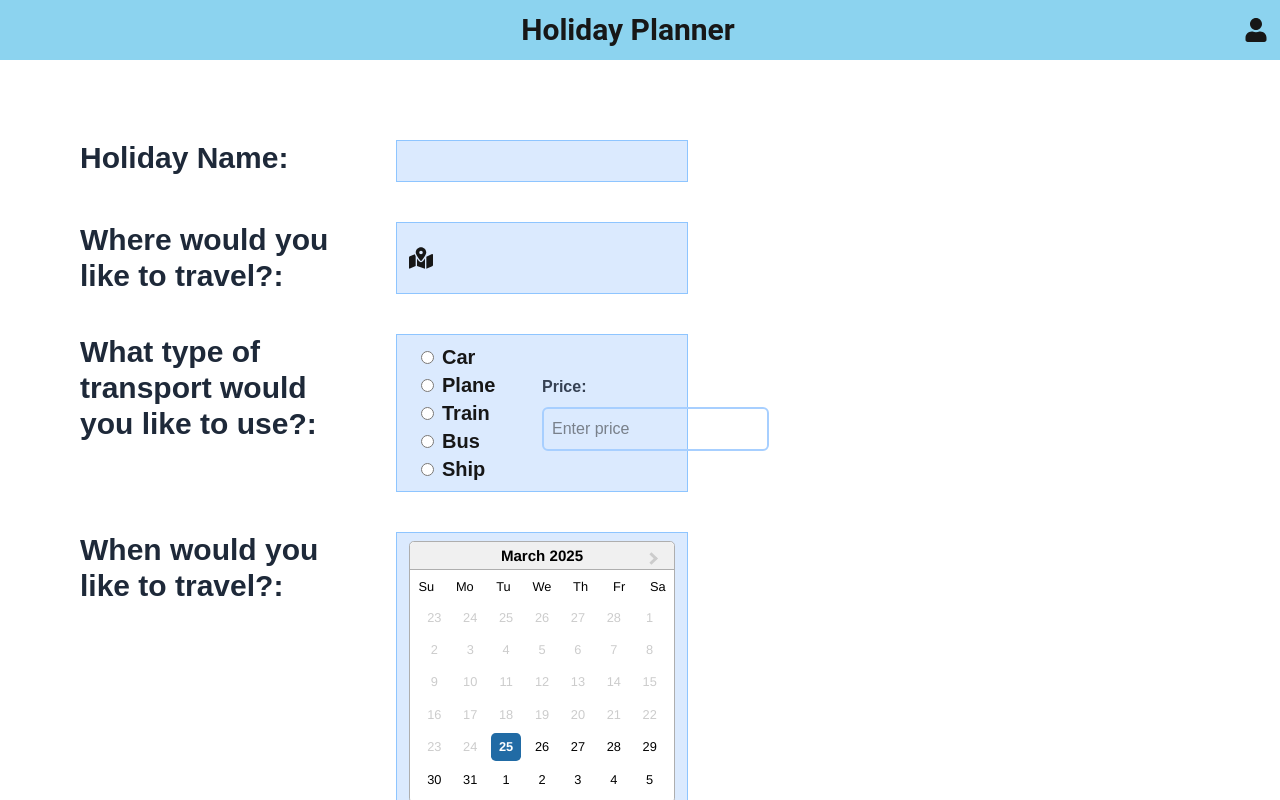
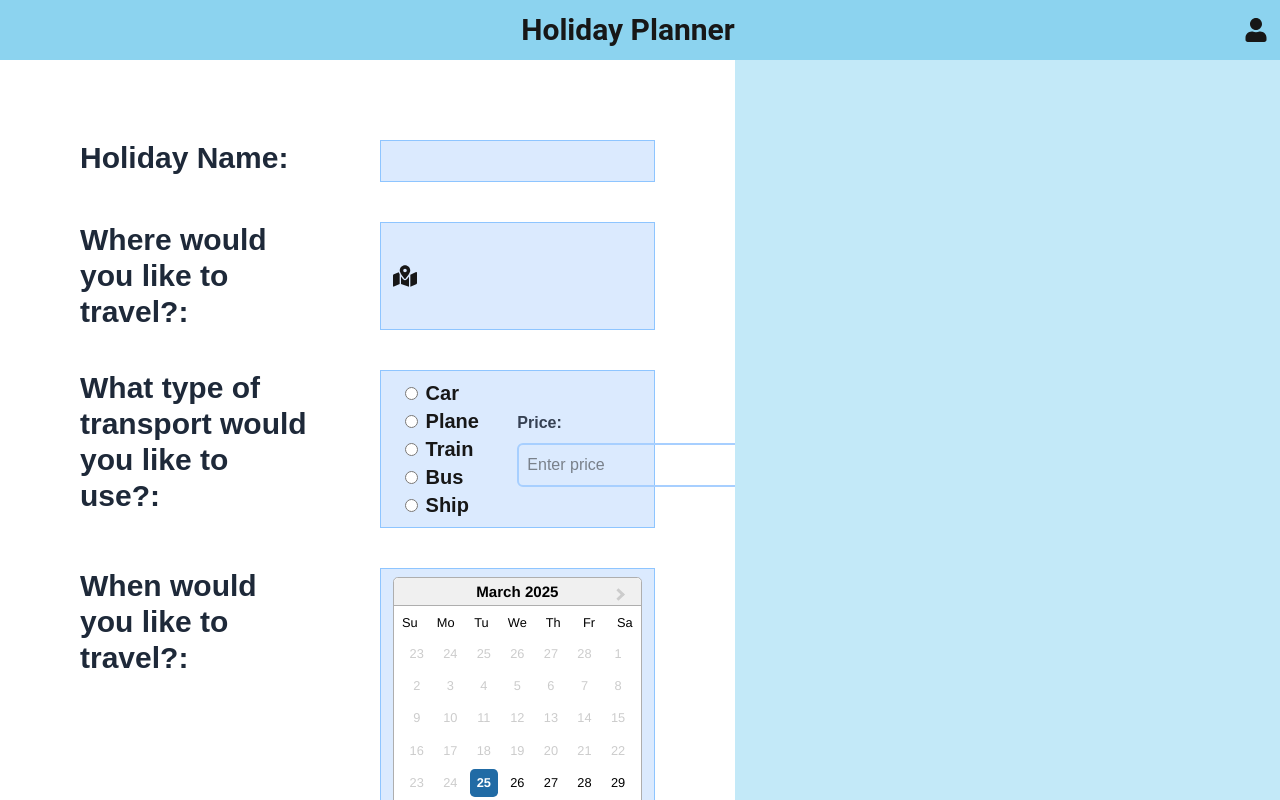
Before and after one commit to criss05/holiday_planner, a Next.js app: page /AddPage in a window 1280 px wide. Shown: the top 800 px of the page. Built offline with nearby package versions, Linux system fonts and the light colour scheme.

Commit message:
Adding the right side bar for TO DO list

```diff
--- a/src/pages/AddPage.js
+++ b/src/pages/AddPage.js
@@ -9,6 +9,7 @@ export default function AddPage() {
     return (
         <div className="min-h-screen">
             <HeaderAdd />
+            <div className="flex flex-row justify-between h-screen">
                 <div className="w-3/5 flex flex-col justify-between p-20">
                     <InformationFields text="Holiday Name" />
                     <InformationFields text="Where would you like to travel?" icon={<FaMapMarkedAlt />} />
@@ -20,7 +21,9 @@ export default function AddPage() {
                         <CancelButton />
                     </div>
                 </div>
-
+                <div className="bg-[#C3E9F8] w-xl h-full">
+                </div>
+            </div>
 
         </div>
     );
```
Lines whose indentation alone changed are shown as unchanged.
